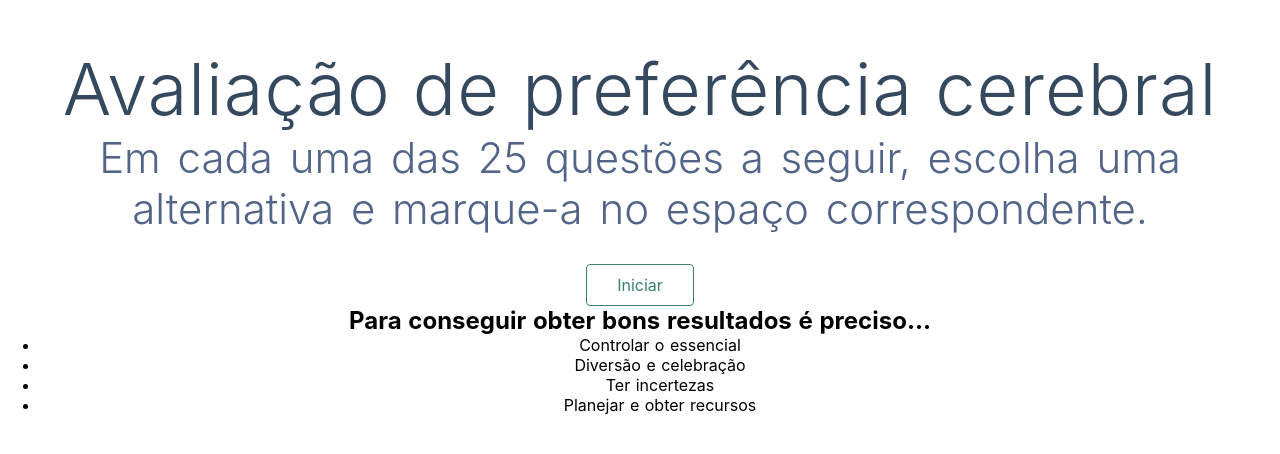
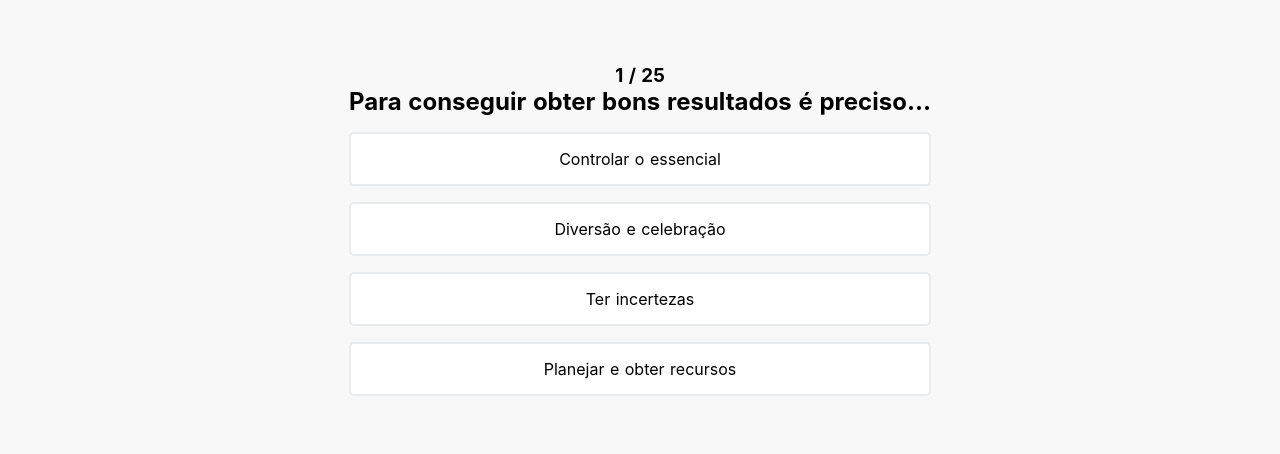
Before and after one commit to lealfelipealves/apc, a Nuxt app: page /questionario in a window 1280 px wide. Shown: the part 170-624 px from the top of the page. Built offline with nearby package versions, Linux system fonts and the light colour scheme.

Commit message:
Styles ajustados

```diff
--- a/components/Quiz.vue
+++ b/components/Quiz.vue
@@ -1,6 +1,19 @@
 <template>
   <div>
-    <table v-show="questionIndex === questionsShuffle.length">
+
+    <div v-for="(question, index) in questionsShuffle" :key="index">
+      <div v-show="index === questionIndex">
+        <h3 v-show="questionIndex !== questionsShuffle.length">{{questionIndex + 1}} / {{ questionsShuffle.length}}</h3>
+        <h2>{{ question.questao }}</h2>
+        <ul>
+          <li class="notSelectable" v-for="(alternative, index2) in question.alternativas" :key="index2"  @click.prevent="mark(alternative.perfil)">
+            {{ alternative.alternativa }}
+          </li>
+        </ul>
+      </div>
+    </div>
+
+  <table v-show="questionIndex === questionsShuffle.length">
       <tr>
         <th>Águia</th>
         <th>Gato</th>
@@ -14,16 +27,6 @@
         <td>{{ response.a * 4 }}%</td>
       </tr>
     </table>
-    <div v-for="(question, index) in questionsShuffle" :key="index">
-      <div v-show="index === questionIndex">
-        <h2>{{ question.questao }}</h2>
-        <ul>
-          <li v-for="(alternative, index2) in question.alternativas" :key="index2">
-            <a @click.prevent="mark(alternative.perfil)">{{ alternative.alternativa }}</a>
-          </li>
-        </ul>
-      </div>
-    </div>
   </div>
 </template>
 
@@ -92,5 +95,33 @@ export default {
 </script>
 
 <style>
+ul {
+  list-style: none;
+  padding: 0;
+}
 
+li {
+  background-color: #fff;
+  border: 2px solid #e8ebed;
+  display: block;
+  padding: 15px 15px;
+  box-sizing: content-box;
+  border-radius: 5px;
+  margin-top:1rem;
+  cursor: pointer;
+}
+
+li:hover {
+  border: 2px solid #fc3;
+}
+
+.notSelectable {
+    -webkit-touch-callout: none;  /* iPhone OS, Safari */
+    -webkit-user-select: none;    /* Chrome, Safari 3 */
+    -khtml-user-select: none;     /* Safari 2 */
+    -moz-user-select: none;       /* Firefox */
+    -ms-user-select: none;        /* IE10+ */
+    user-select: none;            /* Possível implementação no futuro */
+    /* cursor: default; */
+}
 </style>
--- a/layouts/default.vue
+++ b/layouts/default.vue
@@ -21,18 +21,18 @@ html {
   margin: 0;
 }
 
-.button--green {
+.button--yellow {
   display: inline-block;
   border-radius: 4px;
-  border: 1px solid #3b8070;
-  color: #3b8070;
+  border: 1px solid #fba617;
+  color: #fba617;
   text-decoration: none;
   padding: 10px 30px;
 }
 
-.button--green:hover {
+.button--yellow:hover {
   color: #fff;
-  background-color: #3b8070;
+  background-color: #fba617;
 }
 
 .button--grey {
--- a/nuxt.config.js
+++ b/nuxt.config.js
@@ -3,20 +3,20 @@ module.exports = {
   ** Headers of the page
   */
   head: {
-    title: 'APC',
+    title: 'Avaliação de preferência cerebral',
     meta: [
       { charset: 'utf-8' },
       { name: 'viewport', content: 'width=device-width, initial-scale=1' },
-      { hid: 'description', name: 'description', content: 'Nuxt.js project' }
+      { hid: 'description', name: 'description', content: 'Avaliação de preferência cerebral' }
     ],
     link: [
-      { rel: 'icon', type: 'image/x-icon', href: '/favicon.ico' }
+      { rel: 'icon', type: 'image/x-icon', href: '/favicon.png' }
     ]
   },
   /*
   ** Customize the progress bar color
   */
-  loading: { color: '#3B8070' },
+  loading: { color: '#fba617' },
   /*
   ** Build configuration
   */
--- a/pages/index.vue
+++ b/pages/index.vue
@@ -1,22 +1,17 @@
 <template>
   <section class="container">
     <div>
-      <app-logo/>
+      <img src="~/assets/img/rentcars-com.svg">
       <h1 class="title">
-        blog-with-vuejs
+        Avaliação de preferência cerebral
       </h1>
       <h2 class="subtitle">
-        Nuxt.js project
+        Em cada uma das 25 questões a seguir, escolha uma das alternativa.
       </h2>
       <div class="links">
         <a
-          href="https://nuxtjs.org/"
-          target="_blank"
-          class="button--green">Documentation</a>
-        <a
-          href="https://github.com/nuxt/nuxt.js"
-          target="_blank"
-          class="button--grey">GitHub</a>
+          href="/questionario"
+          class="button--yellow">Iniciar</a>
       </div>
     </div>
   </section>
@@ -33,28 +28,32 @@ export default {
 </script>
 
 <style>
+
+@import url('https://fonts.googleapis.com/css?family=Dosis&display=swap');
+
 .container {
   min-height: 100vh;
   display: flex;
   justify-content: center;
   align-items: center;
   text-align: center;
+  background-color: #f7f7f7;
 }
 
 .title {
-  font-family: "Quicksand", "Source Sans Pro", -apple-system, BlinkMacSystemFont, "Segoe UI", Roboto, "Helvetica Neue", Arial, sans-serif; /* 1 */
+  font-family: Dosis,Arial,Helvetica,Sans-serif;
   display: block;
   font-weight: 300;
-  font-size: 100px;
-  color: #35495e;
-  letter-spacing: 1px;
+  font-size: 4.5rem;
+  color: #333;
+  margin-bottom: 1rem;
 }
 
 .subtitle {
+  font-family: Dosis,Arial,Helvetica,Sans-serif;
   font-weight: 300;
-  font-size: 42px;
-  color: #526488;
-  word-spacing: 5px;
+  font-size: 1.75rem;
+  color: #888;
   padding-bottom: 15px;
 }
 
--- a/pages/questionario.vue
+++ b/pages/questionario.vue
@@ -1,21 +1,7 @@
 <template>
   <section class="container">
     <div>
-      <h1 class="title">
-        Avaliação de preferência cerebral
-      </h1>
-      <h2 class="subtitle">
-        Em cada uma das 25 questões a seguir, escolha uma alternativa e marque-a no espaço correspondente.
-      </h2>
-      <div class="links">
-        <a
-          href="https://nuxtjs.org/"
-          target="_blank"
-          class="button--green">Iniciar</a>
-      </div>
-
       <quiz :questoes="questoes" />
-
     </div>
   </section>
 </template>
@@ -45,6 +31,7 @@ export default {
   justify-content: center;
   align-items: center;
   text-align: center;
+  background-color: #f8f8f8;
 }
 
 .title {
```
Also changed, not shown: 1 other file (tests, documents, lock files or other folders).
